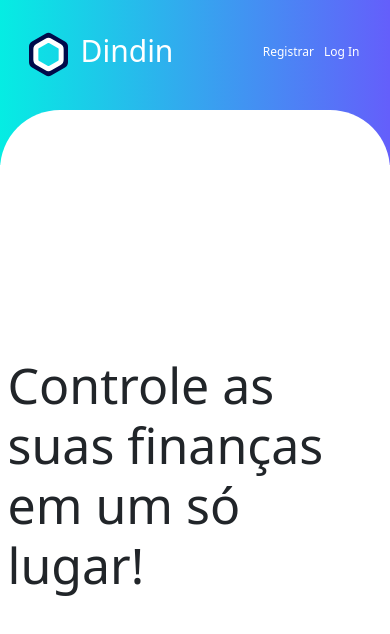
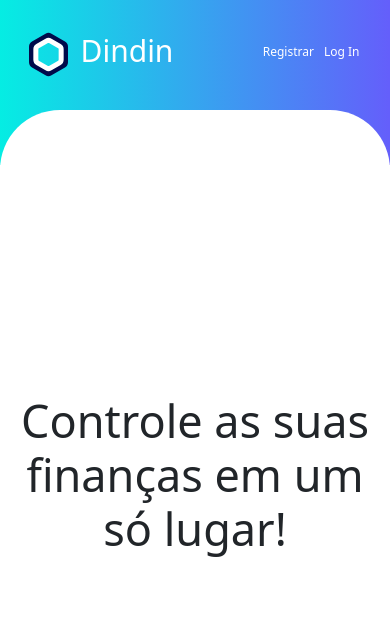
Before and after one commit to fiusks/dindinV2, a React (Create React App) app in the folder frontend/: page / in a window 390 px wide. Shown: the top 634 px of the page. Built offline with nearby package versions, Linux system fonts and the light colour scheme.

Commit message:
improve home for mobile

```diff
--- a/frontend/src/features/Home/styles.scss
+++ b/frontend/src/features/Home/styles.scss
@@ -2,7 +2,8 @@
   display: flex;
   justify-content: center;
   align-items: center;
+  text-align: center;
   h1{
-    font-size: 5rem;
+    font-size: 4.5rem;
   }
 }
```
